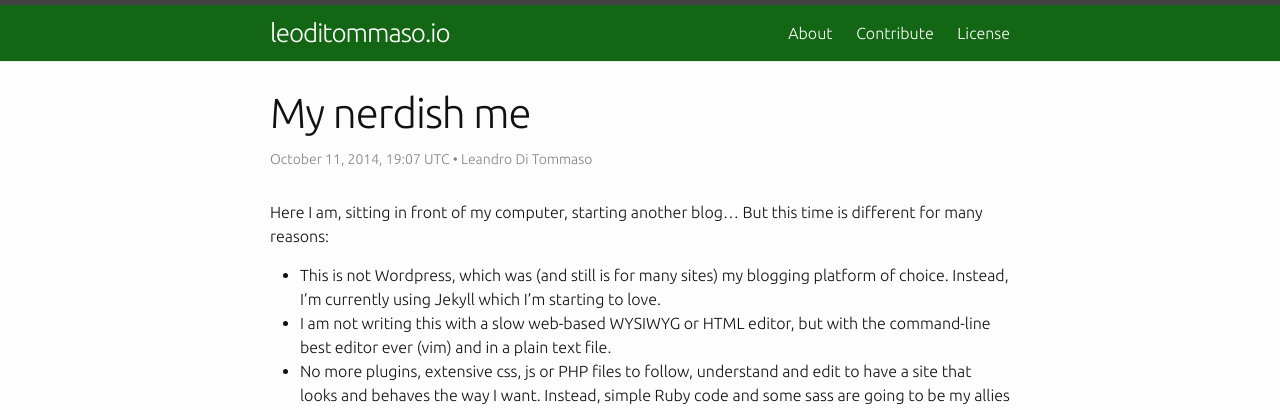
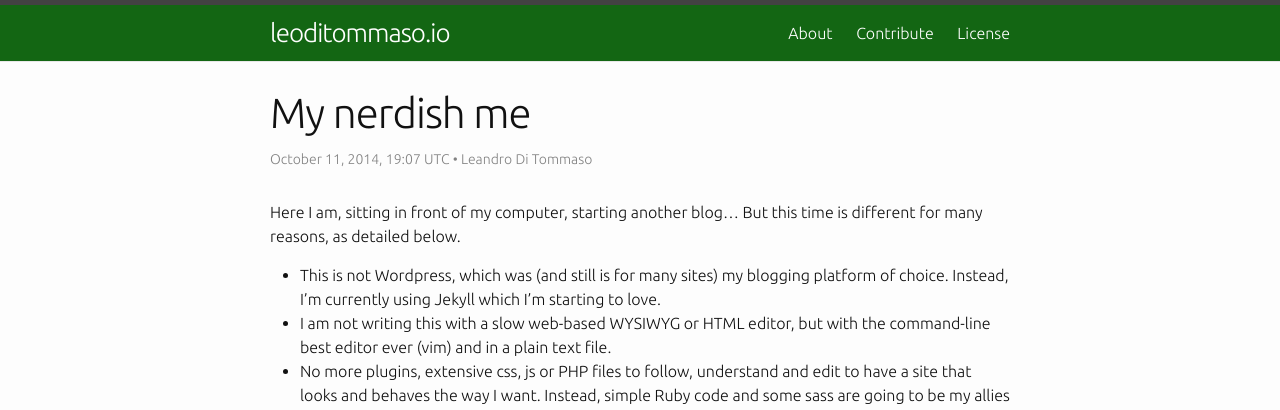
Before and after one commit to leoditommaso/leoditommaso.io, a Jekyll site: the page built from _posts/2014-10-11-my-nerdish-me.markdown, in a window 1280 px wide. Shown: the top 410 px of the page. Built offline with Jekyll 4.4.1, drawn with Linux system fonts in a browser that asks for light colours.

Commit message:
Fix punctuation in post.

```diff
--- a/_posts/2014-10-11-my-nerdish-me.markdown
+++ b/_posts/2014-10-11-my-nerdish-me.markdown
@@ -4,9 +4,10 @@ title:  "My nerdish me"
 date:   '2014-10-11 16:07:48 -03:00'
 author: "Leandro Di Tommaso"
 categories: me
+tags: me, blogging, jekyll, software
 ---
 Here I am, sitting in front of my computer, starting another blog... But this
-time is different for many reasons:
+time is different for many reasons, as detailed below.
 
 * This is not Wordpress, which was (and still is for many sites) my blogging
   platform of choice. Instead, I'm currently using Jekyll which I'm starting to
```
